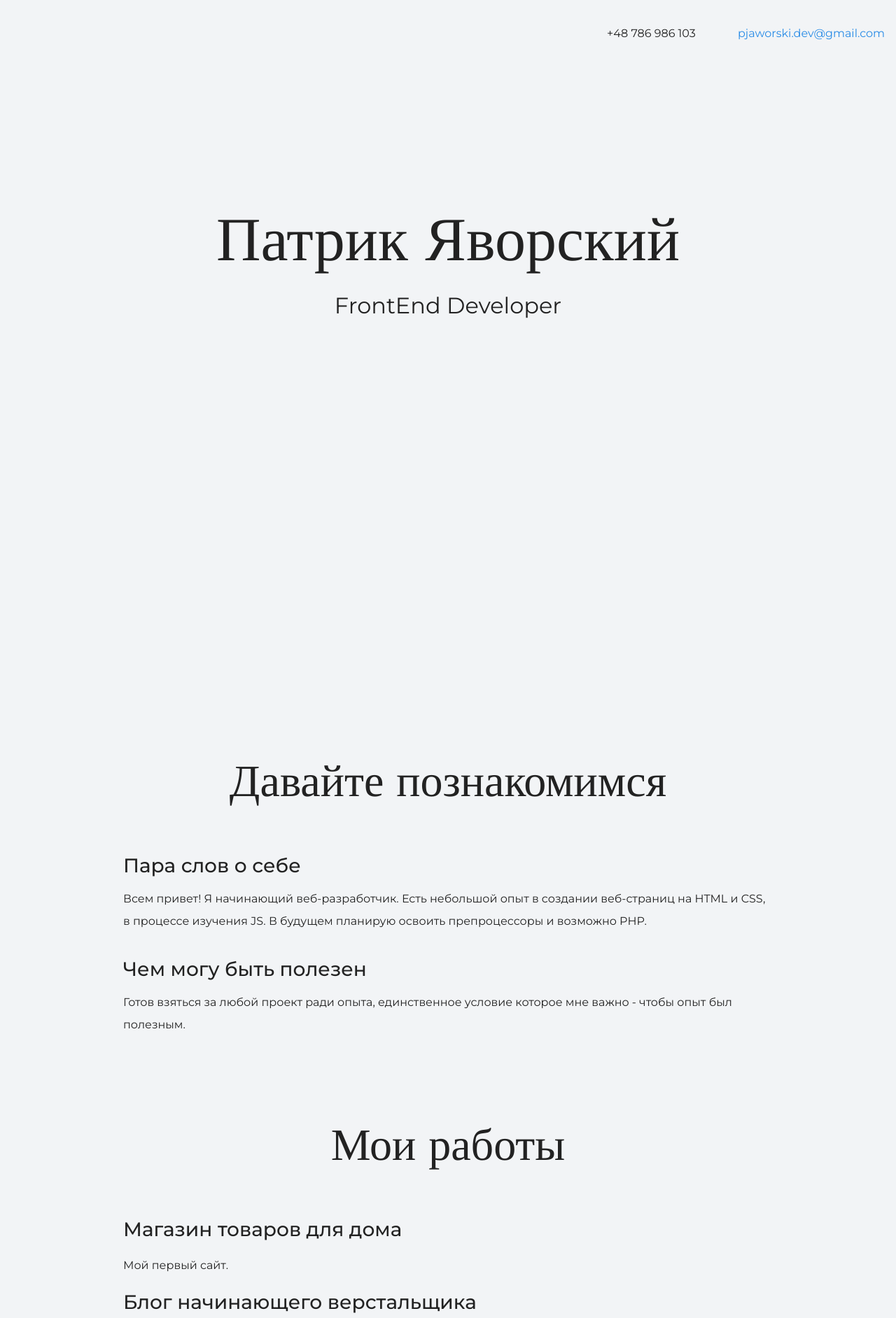
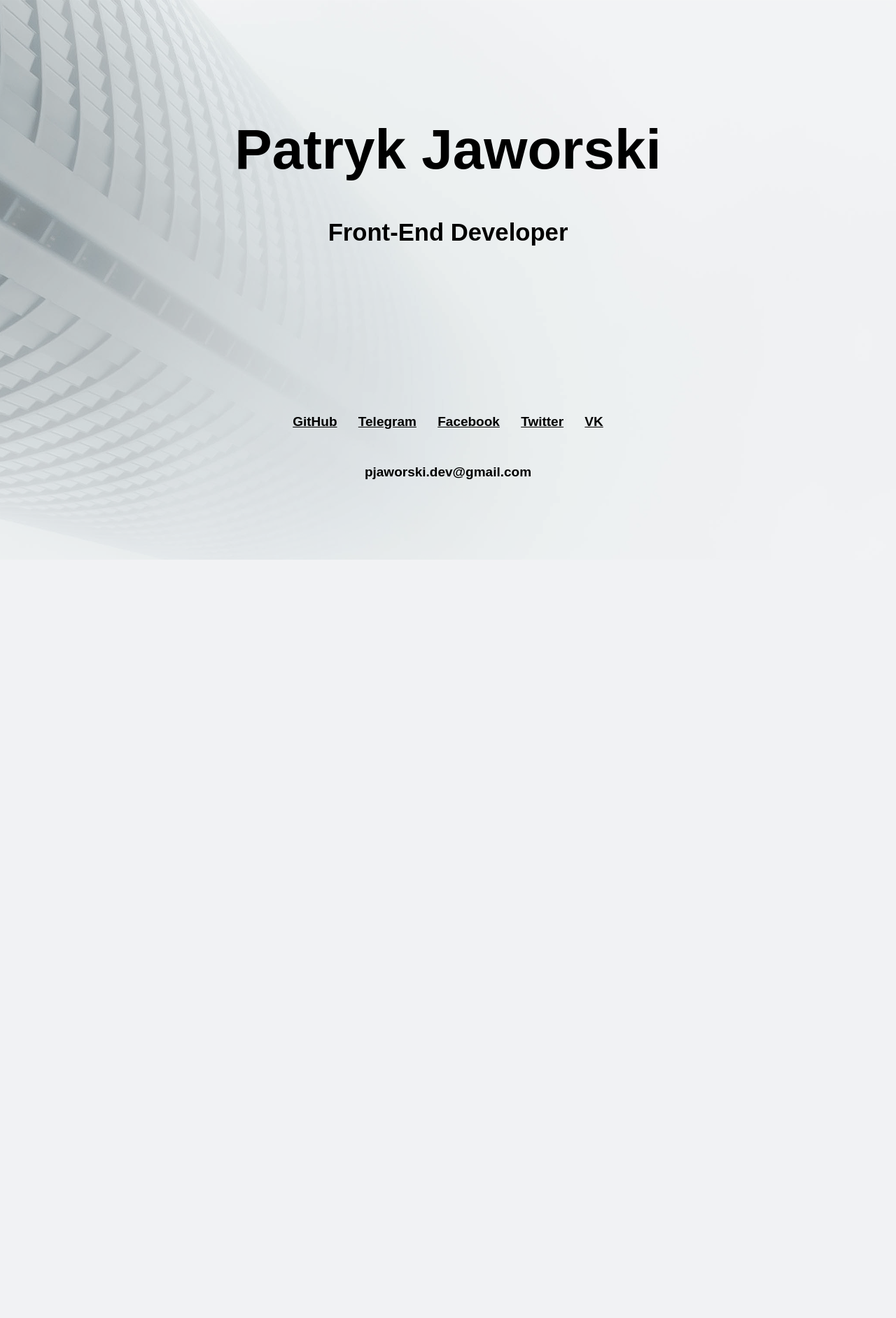
Before and after one commit to gerwld/my-site, a plain HTML site: page index.html in a window 1280 px wide. Shown: the top 1884 px of the page at 70% size. After the commit the page ends 800 px from the top, so only its background shows below. Drawn offline with nearby package versions, Linux system fonts and the light colour scheme; a web font is replaced by a local one.

Commit message:
Redesign
Made full redesign for my bio page

```diff
--- a/index.html
+++ b/index.html
@@ -1,53 +1,25 @@
 <!DOCTYPE html>
-<html lang="ru">
+<html lang="en" dir="ltr">
   <head>
-    <meta charset="UTF-8">
+    <meta charset="utf-8">
+    <title>Patyk Jaworski - Front-End Developer</title>
+    <meta name="description" content="Main page">
     <link rel="stylesheet" href="style.css">
-    <title>Портфолио  FrontEnd Разработчика</title>
-    <link href="https://fonts.googleapis.com/css?family=Montserrat:400,500,700|Old+Standard+TT&display=swap&subset=cyrillic" rel="stylesheet">
   </head>
-
   <body>
-    <header class="page-header">
-      <div class="container">
-        <tel>+48 786 986 103</tel>
-        <a href="mailto:pjaworski.dev@gmail.com">pjaworski.dev@gmail.com</a>
-      </div>
-    </header>
-
-    <div class="container">
-      <section class="hero-image">
-         <div class="container">
-        <h1 class="heading">Патрик Яворский</h1>
-        <p>FrontEnd Developer</p>
-      </div>
-      </section>
-
-
-      <section class="intro">
-        <h2 class="subheading">Давайте познакомимся</h2>
-        <h3>Пара слов о себе</h3>
-        <p>Всем привет! Я начинающий веб-разработчик. Есть небольшой опыт в создании веб-страниц на HTML и CSS, в процессе изучения JS. В будущем планирую освоить препроцессоры и возможно PHP.</p>
-        <h3>Чем могу быть полезен</h3>
-        <p>Готов взяться за любой проект ради опыта, единственное условие которое мне важно - чтобы опыт был полезным.</p>
-      </section>
-
-      <section class="portfolio">
-        <h2 class="subheading">Мои работы</h2>
-
-        <h3>Магазин товаров для дома</h3>
-        <p>Мой первый сайт.</p>
-
-        <h3>Блог начинающего верстальщика</h3>
-        <p>Статический блог про обучение HTML и CSS.</p>
-      </section>
-    </div>
-
-    <footer class="page-footer">
-      <div class="container">
-        <tel>+48 786 986 103</tel>
-        <a href="mailto:pjaworski.dev@gmail.com">pjaworski.dev@gmail.com</a>
-      </div>
-    </footer>
+    <main class="main-info">
+      <container class="main-block">
+        <h1>Patryk Jaworski</h1>
+        <p>Front-End Developer</p>
+        <ul class="social-links">
+          <li><a href="https://github.com/gerwld?tab=repositories" title="Link on GitHub" target="_blank">GitHub</a></li>
+          <li><a href="https://t.me/p_jaworski" title="Link on Telegram" target="_blank">Telegram</a></li>
+          <li><a href="https://www.facebook.com/p.jaworski63/" title="Link on Facebook" target="_blank">Facebook</a></li>
+          <li><a href="https://twitter.com/p_jaworski63" title="Link on Twitter" target="_blank">Twitter</a></li>
+          <li><a href="https://vk.com/p.jaworski" title="Link on VK" target="_blank">VK</a></li>
+        </ul>
+    </container>
+      </main>
+    <span class="addit-contact-info"><a href="mailto:pjaworski.dev@gmail.com" title="Write on email">pjaworski.dev@gmail.com</a></span>
   </body>
 </html>
--- a/style.css
+++ b/style.css
@@ -1,194 +1,87 @@
-body {
+body, html {
   margin: 0;
-  min-width: 960px;
-  font-family: "Montserrat", "Helvetica", "Arial", sans-serif;
-  font-size: 16px;
-  line-height: 32px;
-  color: #222222;
-  background-color: #f2f4f6;
-  background-image: url("img/hero-bg.jpg");
-  background-repeat: no-repeat;
-  background-position: top center;
+  padding: 0;
+   height:100%;
 }
 
-.container {
-  max-width: 928px;
+body {
+  display: flex;
+  flex-direction: column;
+  justify-content: center;
+  width: 960px;
   margin: 0 auto;
-  padding: 0 16px;
+
+  background-color: #f1f2f4;
+  background-image: url("bg.png");
+  background-repeat:no-repeat;
+  background-position: center top;
+  font-family: "montserratextralight", sans-serif;
+  font-size: 19px;
 }
 
-.page-header {
-  margin: 0 0 16%;
-  padding: 32px 0 32px;
+@font-face {
+    font-family: 'montserratextralight';
+    src: url('fonts/montserrat-extralight-webfont.woff2') format('woff2'),
+         url('fonts/montserrat-extralight-webfont.woff') format('woff');
+    font-weight: normal;
+    font-style: normal;
+
+}
+@font-face {
+    font-family: 'montserratmedium';
+    src: url('fonts/montserrat-medium-webfont.woff2') format('woff2'),
+         url('fonts/montserrat-medium-webfont.woff') format('woff');
+    font-weight: normal;
+    font-style: normal;
+
 }
 
-.page-header .container,
-.page-footer .container {
-  max-width: 1408px;
-  text-align: right;
-}
-
-.page-header a {
-  margin-left: 56px;
-  color: #288be6;
-  text-decoration: none;
-  background-repeat: no-repeat;
-  background-position: left;
-}
-
-.header-email {
-  padding-left: 30px;
-  background-image: url("img/icon-email-header.svg");
-}
-
-.header-phone {
-  padding-left: 25px;
-  background-image: url("img/icon-phone-header.svg");
-}
-
-.hero-image {
-  margin-bottom: 620px;
-}
-
-.hero-image .container {
-  max-width: 1408px;
+.main-block {
   text-align: center;
 }
 
-.heading {
-  margin: 0 0 16px;
-  font-family: "Old Standard TT", "Times", "Times New Roman", serif;
-  font-size: 88px;
-  line-height: 96px;
-  font-weight: 400;
+.main-block li {
+  display: inline;
+
+  margin-right: 25px;
 }
 
-.hero-image p {
-  margin: 0;
-  font-size: 32px;
-  line-height: 48px;
+.main-block li:last-of-type{
+  margin-right: 0;
 }
-
-.intro {
-  margin: 0 0 120px;
-}
-
-.subheading {
-  margin: 0 0 56px;
-  font-family: "Old Standard TT", "Times", "Times New Roman", serif;
-  font-size: 64px;
-  line-height: 80px;
-  font-weight: 400;
-  text-align: center;
-}
-
-.user-image {
-  margin: 0 0 32px;
-  text-align: center;
-}
-
-.intro h3,
-.portfolio h3 {
-  margin: 0 0 12px;
-  font-size: 28px;
-  line-height: 40px;
-  font-weight: 500;
-}
-
-.intro p {
-  margin: 0 0 32px;
-}
-
-.skills-list {
-  margin: 0;
-  padding: 0;
-}
-
-.skills-list dt {
-  padding-left: 32px;
-  background-repeat: no-repeat;
-  background-position: left;
-}
-
-.skill-html {
-  background-image: url("img/icon-html.svg");
-}
-
-.skill-css {
-  background-image: url("img/icon-css.svg");
-}
-
-.level {
-  margin: 4px 0 16px;
-  padding: 0;
-  height: 14px;
-  font-size: 0;
-  background-color: #ffffff;
-  border: 1px solid #86c3fa;
-  border-radius: 8px;
-}
-
-.level div {
-  margin: 1px;
-  height: 12px;
-  background-color: #288be6;
-  border-radius: 6px;
-}
-
-.portfolio {
-  margin: 0 0 120px;
-}
-
-.projects {
+.main-block ul {
   margin: 0;
   padding: 0;
   list-style: none;
 }
 
-.projects li {
-  margin: 0 0 80px;
+.addit-contact-info {
+  align-self: center;
+  margin-top: 50px;
 }
 
-.project-image {
-  margin: 0 0 24px;
-  text-align: center;
+.addit-contact-info a {
+    text-decoration: none;
 }
 
-.projects p {
-  margin: 0 0 24px;
+.main-block h1 {
+  font-size: 60pt;
+  font-family: "montserratextralight", sans-serif;
 }
 
-.button {
-  padding: 6px 20px;
-  display: inline-block;
-  vertical-align: baseline;
-  text-decoration: none;
-  text-transform: uppercase;
-  border-radius: 4px;
-  background-color: #288be6;
-  color: #ffffff;
+.main-block p {
+  font-weight: 900;
+  font-size: 26pt;
+  margin-bottom: 25%;
 }
 
-.page-footer {
-  padding: 40px 0;
-  background-color: #00417d;
-  color: #ffffff;
+a {
+  color: #000;
+  font-weight: bold;
+  transition: 0.2s;
+
 }
 
-.page-footer a {
-  margin-left: 56px;
-  color: inherit;
-  text-decoration: none;
-  background-repeat: no-repeat;
-  background-position: left;
+a:hover {
+  color: #616161;
 }
-
-.footer-email {
-  padding-left: 30px;
-  background-image: url("img/icon-email-footer.svg");
-}
-
-.footer-phone {
-  padding-left: 25px;
-  background-image: url("img/icon-phone-footer.svg");
-}
```
Also changed, not shown: bg.png (added).
